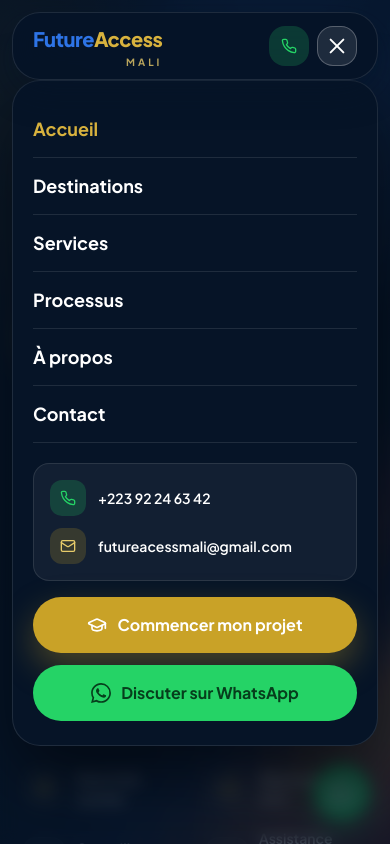
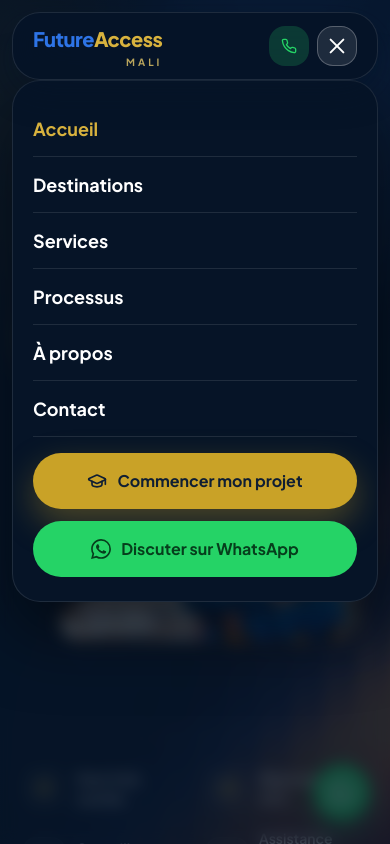
Before and after one commit to SekouBoundy/FutureAccess, a Next.js app: page / in a window 390 px wide. Both pictures are taken after a click on the button "Ouvrir le menu". Shown: the top 844 px of the page. Built offline with nearby package versions, Linux system fonts and the light colour scheme.

Commit message:
feat: update header styles for improved readability and consistency

```diff
--- a/src/components/Header.tsx
+++ b/src/components/Header.tsx
@@ -155,7 +155,7 @@ export default function Header() {
                 href={link.href}
                 onClick={() => setMenuOpen(false)}
                 aria-current={active ? "page" : undefined}
-                className={`border-b border-white/10 py-3.5 font-head text-lg font-bold transition-colors ${
+                className={`border-b border-white/10 py-3.5 font-head text-[18px] font-bold transition-colors ${
                   active ? "text-gold-400" : "text-white hover:text-gold-300"
                 }`}
               >
@@ -166,7 +166,7 @@ export default function Header() {
         </nav>
 
         {/* Bloc contact */}
-        <div className="mt-5 flex flex-col gap-3 rounded-2xl border border-white/10 bg-white/5 p-4">
+        {/* <div className="mt-5 flex flex-col gap-3 rounded-2xl border border-white/10 bg-white/5 p-4">
           <a
             href={`tel:${PHONE_TEL}`}
             className="flex items-center gap-3 font-head text-sm font-semibold text-white"
@@ -185,14 +185,14 @@ export default function Header() {
             </span>
             {EMAIL}
           </a>
-        </div>
+        </div> */}
 
         {/* Appels à l'action */}
         <div className="mt-4 grid gap-3">
           <Link
             href="/contact"
             onClick={() => setMenuOpen(false)}
-            className="inline-flex items-center justify-center gap-2.5 rounded-full bg-gold-500 py-4 text-center font-head font-bold text-white shadow-[0_14px_34px_rgba(201,162,39,.34)]"
+            className="inline-flex items-center justify-center gap-2.5 rounded-full bg-gold-500 py-4 text-center font-head font-bold text--[#063e1c] shadow-[0_14px_34px_rgba(201,162,39,.34)]"
           >
             <Icon name="graduation-cap" className="h-5 w-5" />
             Commencer mon projet
```
